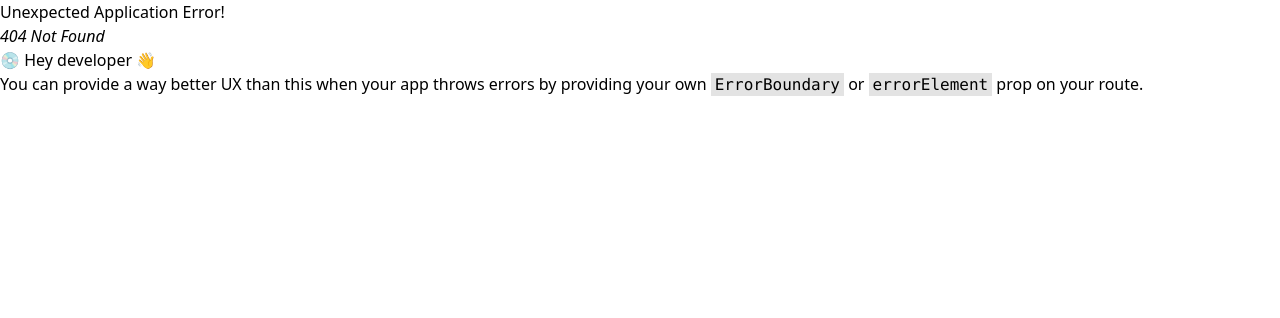
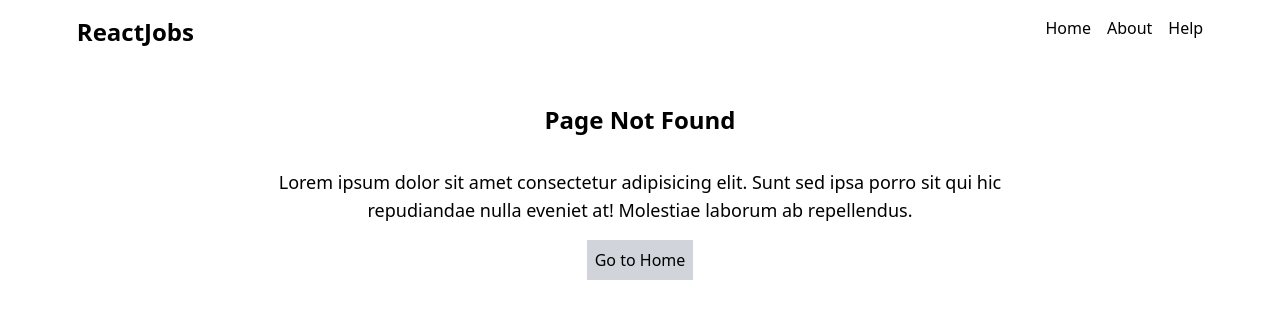
Before and after one commit to AlbertSigsbert/ReactJobs, a React (Create React App) app: page /careers/1 in a window 1280 px wide. Before the commit this address had no page. Shown: the top 318 px of the page. Built offline with nearby package versions, Linux system fonts and the light colour scheme.

Commit message:
Custom 404 page

```diff
--- a/src/App.js
+++ b/src/App.js
@@ -14,6 +14,7 @@ import About from "./pages/About";
 import Home from "./pages/Home";
 import Faq from "./pages/help/Faq";
 import Contact from "./pages/help/Contact";
+import NotFound from "./pages/NotFound";
 
 const router = createBrowserRouter(
   createRoutesFromElements(
@@ -24,6 +25,8 @@ const router = createBrowserRouter(
          <Route path="faq" element={<Faq/>}/>
          <Route path="contact" element={<Contact/>}/>
       </Route>
+
+      <Route path="*" element={<NotFound/>}/>
     </Route>
   )
 );
--- /dev/null
+++ b/src/pages/NotFound.js
@@ -0,0 +1,27 @@
+import { Link } from "react-router-dom";
+
+function NotFound(props) {
+  return (
+    <div className="max-w-3xl mx-auto">
+      <h1 className="text-2xl text-center font-semibold my-8">
+        Page Not Found
+      </h1>
+      <p className="text-lg text-center">
+        Lorem ipsum dolor sit amet consectetur adipisicing elit. Sunt sed ipsa
+        porro sit qui hic repudiandae nulla eveniet at! Molestiae laborum ab
+        repellendus.
+      </p>
+
+      <div className="flex justify-center">
+        <Link
+          className="inline-block mx-auto text-center my-4 p-2 bg-gray-300"
+          to="/"
+        >
+          Go to Home
+        </Link>
+      </div>
+    </div>
+  );
+}
+
+export default NotFound;
```
